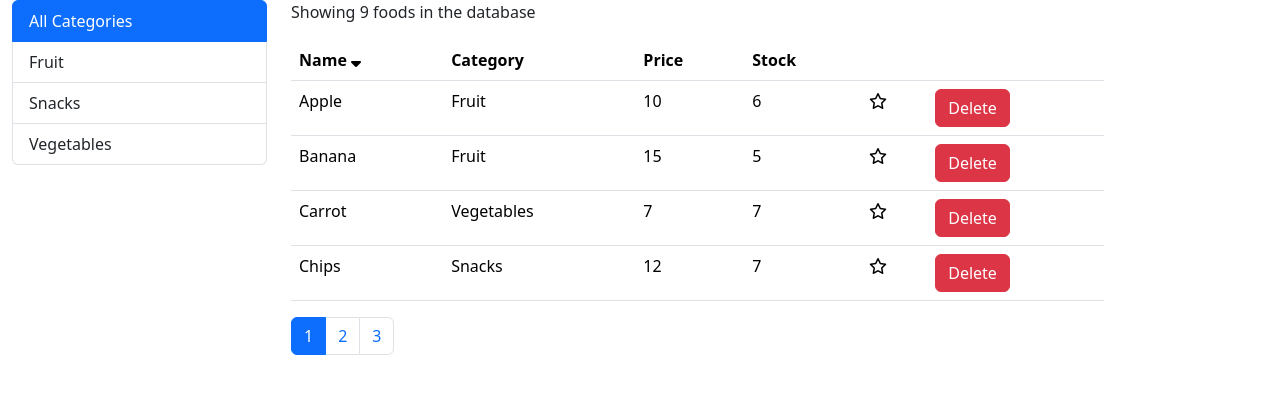
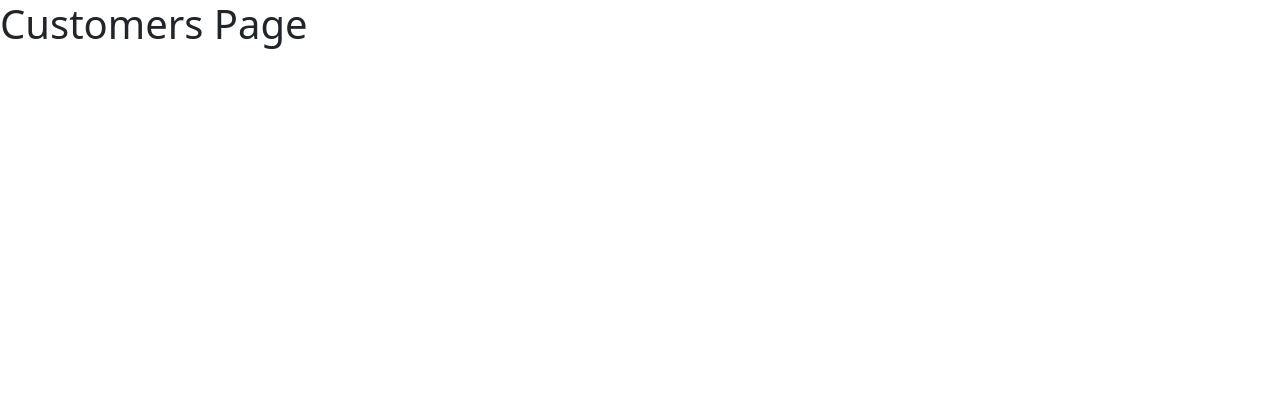
Before and after one commit to MrMoha93/food-inventory-frontend, a React (Vite) app: page /customers in a window 1280 px wide. Shown: the top 394 px of the page. Built offline with nearby package versions, Linux system fonts and the light colour scheme.

Commit message:
added routes

```diff
--- a/package.json
+++ b/package.json
@@ -16,6 +16,7 @@
     "lodash": "^4.17.21",
     "react": "^18.2.0",
     "react-dom": "^18.2.0",
+    "react-router-dom": "^7.1.1",
     "vite-tsconfig-paths": "^5.1.4"
   },
   "devDependencies": {
--- a/src/components/pages/CustomersPage.tsx
+++ b/src/components/pages/CustomersPage.tsx
@@ -1,5 +1,5 @@
 function CustomersPage() {
-  <h1>Customers Page</h1>;
+  return <h1>Customers Page</h1>;
 }
 
 export default CustomersPage;
--- a/src/components/pages/OrdersPage.tsx
+++ b/src/components/pages/OrdersPage.tsx
@@ -1,5 +1,5 @@
 function OrdersPage() {
-  <h1>Orders Page</h1>;
+  return <h1>Orders Page</h1>;
 }
 
 export default OrdersPage;
--- a/src/main.tsx
+++ b/src/main.tsx
@@ -1,11 +1,12 @@
 import React from "react";
 import ReactDOM from "react-dom/client";
-import App from "./App";
+import { RouterProvider } from "react-router-dom";
+import router from "@routes";
 import "bootstrap/dist/css/bootstrap.min.css";
 import "@fortawesome/fontawesome-free/css/all.css";
 
 ReactDOM.createRoot(document.getElementById("root")!).render(
   <React.StrictMode>
-    <App />
+    <RouterProvider router={router} />
   </React.StrictMode>
 );
```
Also changed, not shown: src/routes.tsx (added, +11 -0 lines), 1 other file (tests, documents, lock files or other folders).
